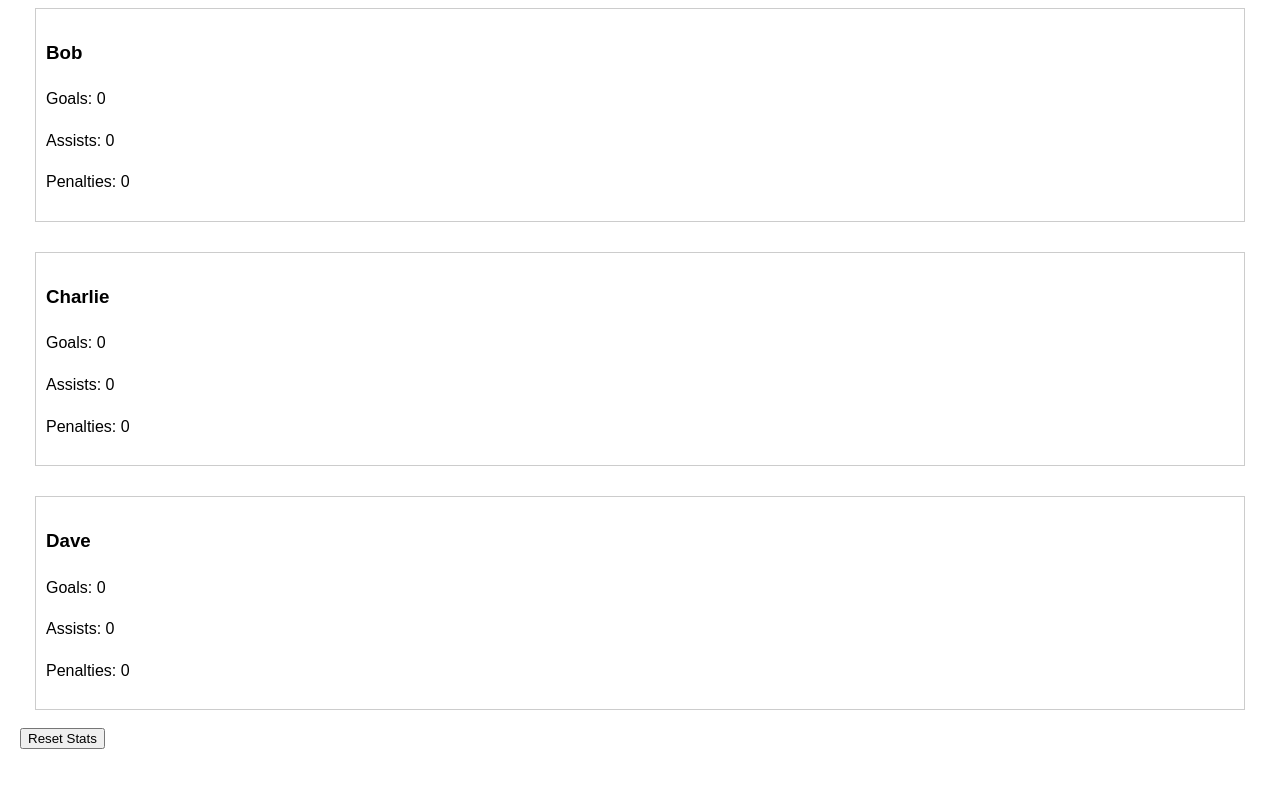
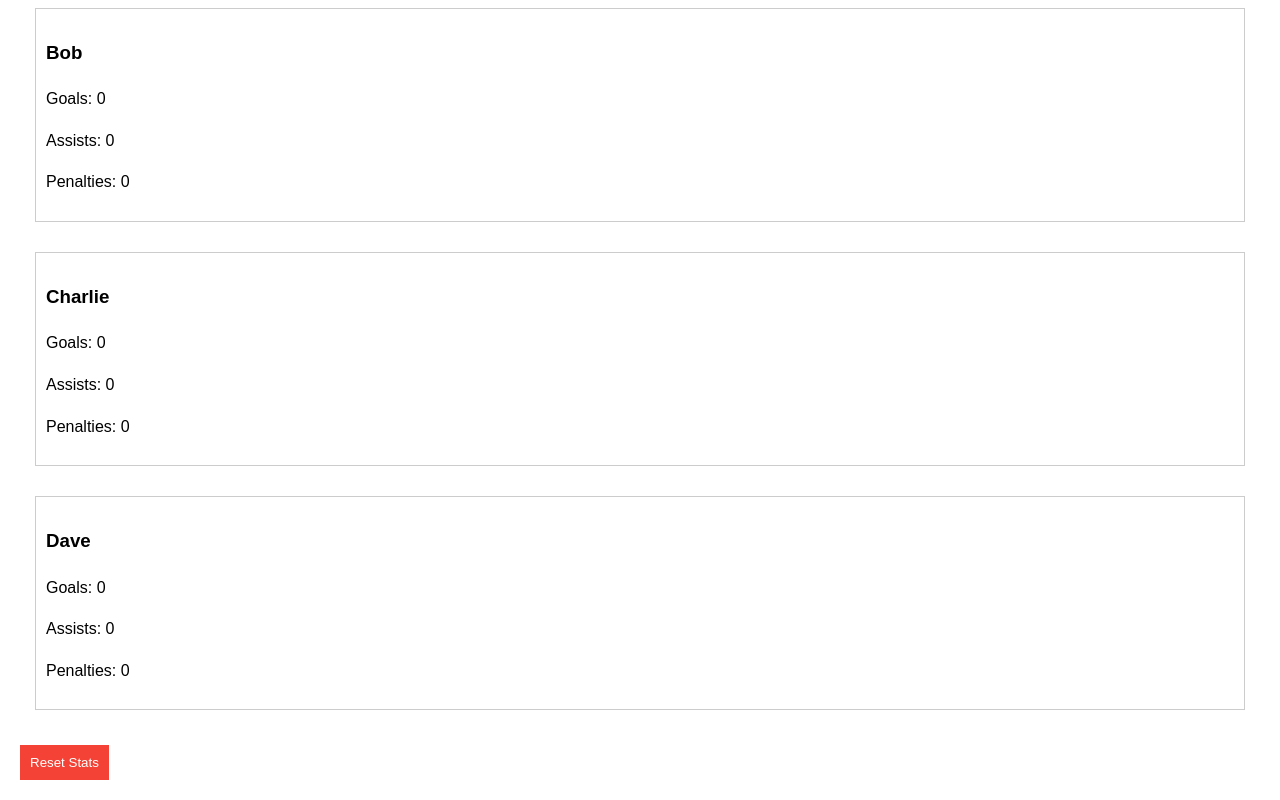
Before and after one commit to mitchmarns/hockey, a plain HTML site: page stats.html in a window 1280 px wide. Shown: the part 411-1211 px from the top of the page. Before the commit the page ends 1182 px from the top, so only its background shows below. Drawn offline with Linux system fonts and the light colour scheme.

Commit message:
Update main.css

```diff
--- a/styles/main.css
+++ b/styles/main.css
@@ -61,6 +61,7 @@ ul li {
   margin: 5px 0;
 }
 
+
 .player-stats {
   margin: 15px;
   padding: 10px;
@@ -72,10 +73,15 @@ ul li {
   flex-direction: column;
 }
 
-form {
+button {
   margin-top: 20px;
+  padding: 10px;
+  background-color: #f44336;
+  color: white;
+  border: none;
+  cursor: pointer;
 }
 
-label, input {
-  margin-bottom: 10px;
+button:hover {
+  background-color: #d32f2f;
 }
```
